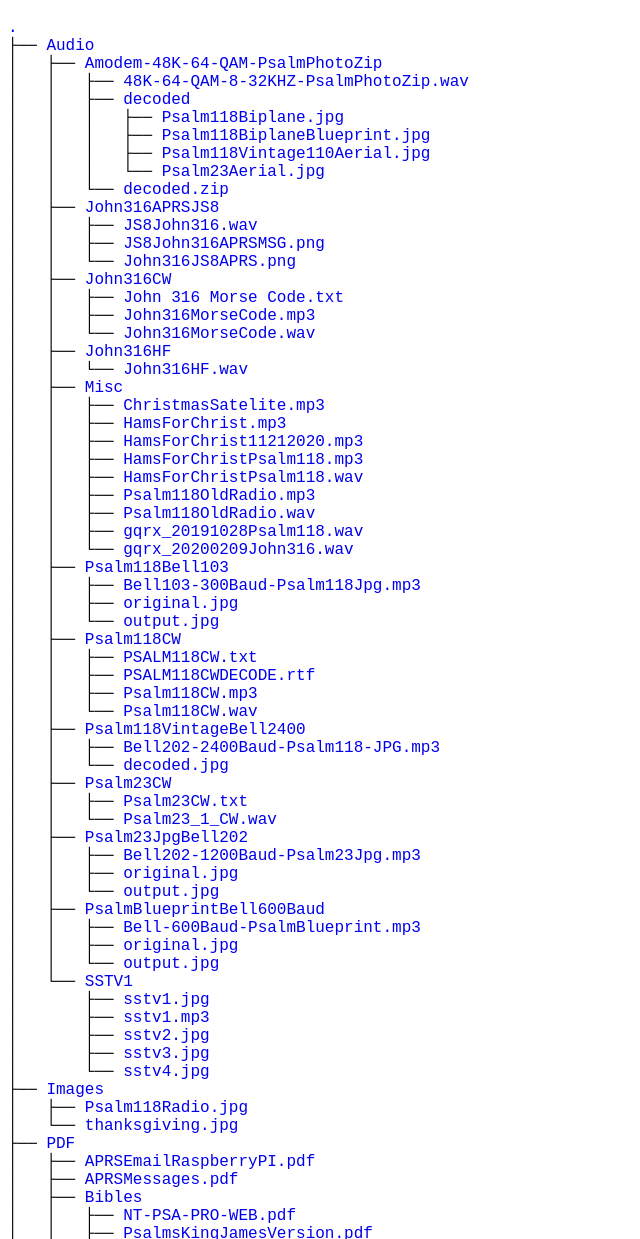
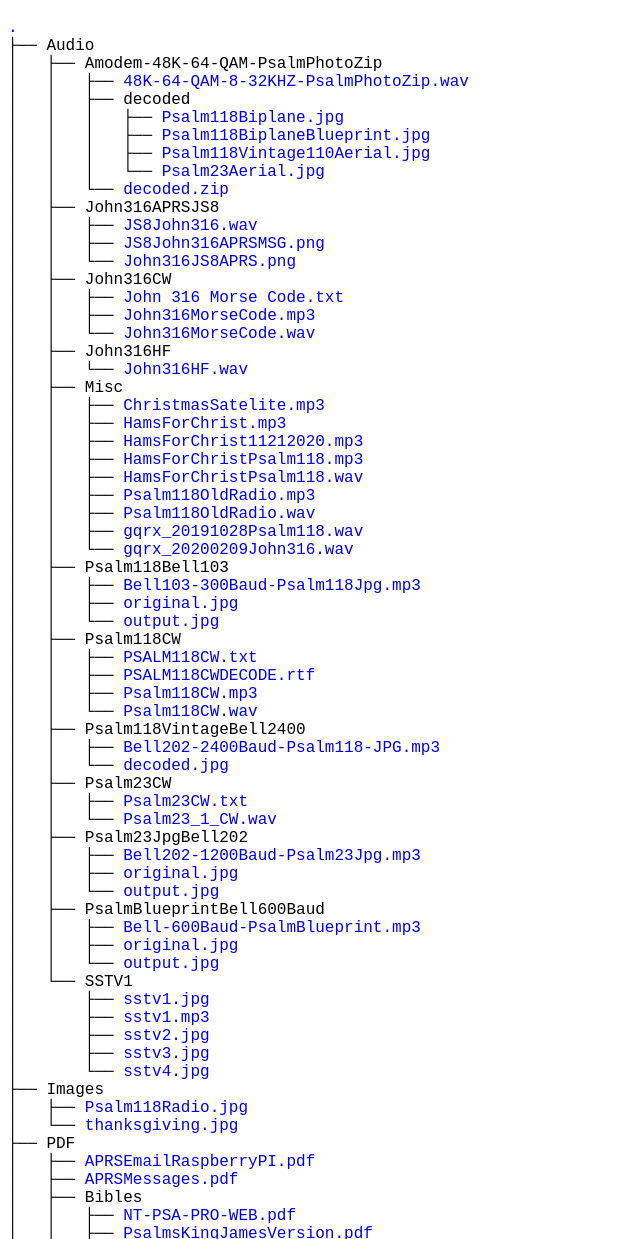
Before and after one commit to aprs-tools/amateur-radio-resources, a plain HTML site: page index.html in a window 1280 px wide. Shown: the part 61-1300 px from the top of the page, without its empty margins (0-640 px from the left). Drawn offline with Linux system fonts and the light colour scheme.

Commit message:
Fix issues with dead folder links

```diff
--- a/index.html
+++ b/index.html
@@ -26,26 +26,26 @@
 <body>
 	<h1>Directory Tree</h1><p>
 	<a href="./">.</a><br>
-	├── <a href="./Audio/">Audio</a><br>
-	│   ├── <a href="./Audio/Amodem-48K-64-QAM-PsalmPhotoZip/">Amodem-48K-64-QAM-PsalmPhotoZip</a><br>
+	├── Audio</a><br>
+	│   ├── Amodem-48K-64-QAM-PsalmPhotoZip</a><br>
 	│   │   ├── <a href="./Audio/Amodem-48K-64-QAM-PsalmPhotoZip/48K-64-QAM-8-32KHZ-PsalmPhotoZip.wav">48K-64-QAM-8-32KHZ-PsalmPhotoZip.wav</a><br>
-	│   │   ├── <a href="./Audio/Amodem-48K-64-QAM-PsalmPhotoZip/decoded/">decoded</a><br>
+	│   │   ├── decoded</a><br>
 	│   │   │   ├── <a href="./Audio/Amodem-48K-64-QAM-PsalmPhotoZip/decoded/Psalm118Biplane.jpg">Psalm118Biplane.jpg</a><br>
 	│   │   │   ├── <a href="./Audio/Amodem-48K-64-QAM-PsalmPhotoZip/decoded/Psalm118BiplaneBlueprint.jpg">Psalm118BiplaneBlueprint.jpg</a><br>
 	│   │   │   ├── <a href="./Audio/Amodem-48K-64-QAM-PsalmPhotoZip/decoded/Psalm118Vintage110Aerial.jpg">Psalm118Vintage110Aerial.jpg</a><br>
 	│   │   │   └── <a href="./Audio/Amodem-48K-64-QAM-PsalmPhotoZip/decoded/Psalm23Aerial.jpg">Psalm23Aerial.jpg</a><br>
 	│   │   └── <a href="./Audio/Amodem-48K-64-QAM-PsalmPhotoZip/decoded.zip">decoded.zip</a><br>
-	│   ├── <a href="./Audio/John316APRSJS8/">John316APRSJS8</a><br>
+	│   ├── John316APRSJS8</a><br>
 	│   │   ├── <a href="./Audio/John316APRSJS8/JS8John316.wav">JS8John316.wav</a><br>
 	│   │   ├── <a href="./Audio/John316APRSJS8/JS8John316APRSMSG.png">JS8John316APRSMSG.png</a><br>
 	│   │   └── <a href="./Audio/John316APRSJS8/John316JS8APRS.png">John316JS8APRS.png</a><br>
-	│   ├── <a href="./Audio/John316CW/">John316CW</a><br>
+	│   ├── John316CW</a><br>
 	│   │   ├── <a href="./Audio/John316CW/John%20316%20Morse%20Code.txt">John 316 Morse Code.txt</a><br>
 	│   │   ├── <a href="./Audio/John316CW/John316MorseCode.mp3">John316MorseCode.mp3</a><br>
 	│   │   └── <a href="./Audio/John316CW/John316MorseCode.wav">John316MorseCode.wav</a><br>
-	│   ├── <a href="./Audio/John316HF/">John316HF</a><br>
+	│   ├── John316HF</a><br>
 	│   │   └── <a href="./Audio/John316HF/John316HF.wav">John316HF.wav</a><br>
-	│   ├── <a href="./Audio/Misc/">Misc</a><br>
+	│   ├── Misc</a><br>
 	│   │   ├── <a href="./Audio/Misc/ChristmasSatelite.mp3">ChristmasSatelite.mp3</a><br>
 	│   │   ├── <a href="./Audio/Misc/HamsForChrist.mp3">HamsForChrist.mp3</a><br>
 	│   │   ├── <a href="./Audio/Misc/HamsForChrist11212020.mp3">HamsForChrist11212020.mp3</a><br>
@@ -55,53 +55,53 @@
 	│   │   ├── <a href="./Audio/Misc/Psalm118OldRadio.wav">Psalm118OldRadio.wav</a><br>
 	│   │   ├── <a href="./Audio/Misc/gqrx_20191028Psalm118.wav">gqrx_20191028Psalm118.wav</a><br>
 	│   │   └── <a href="./Audio/Misc/gqrx_20200209John316.wav">gqrx_20200209John316.wav</a><br>
-	│   ├── <a href="./Audio/Psalm118Bell103/">Psalm118Bell103</a><br>
+	│   ├── Psalm118Bell103</a><br>
 	│   │   ├── <a href="./Audio/Psalm118Bell103/Bell103-300Baud-Psalm118Jpg.mp3">Bell103-300Baud-Psalm118Jpg.mp3</a><br>
 	│   │   ├── <a href="./Audio/Psalm118Bell103/original.jpg">original.jpg</a><br>
 	│   │   └── <a href="./Audio/Psalm118Bell103/output.jpg">output.jpg</a><br>
-	│   ├── <a href="./Audio/Psalm118CW/">Psalm118CW</a><br>
+	│   ├── Psalm118CW</a><br>
 	│   │   ├── <a href="./Audio/Psalm118CW/PSALM118CW.txt">PSALM118CW.txt</a><br>
 	│   │   ├── <a href="./Audio/Psalm118CW/PSALM118CWDECODE.rtf">PSALM118CWDECODE.rtf</a><br>
 	│   │   ├── <a href="./Audio/Psalm118CW/Psalm118CW.mp3">Psalm118CW.mp3</a><br>
 	│   │   └── <a href="./Audio/Psalm118CW/Psalm118CW.wav">Psalm118CW.wav</a><br>
-	│   ├── <a href="./Audio/Psalm118VintageBell2400/">Psalm118VintageBell2400</a><br>
+	│   ├── Psalm118VintageBell2400</a><br>
 	│   │   ├── <a href="./Audio/Psalm118VintageBell2400/Bell202-2400Baud-Psalm118-JPG.mp3">Bell202-2400Baud-Psalm118-JPG.mp3</a><br>
 	│   │   └── <a href="./Audio/Psalm118VintageBell2400/decoded.jpg">decoded.jpg</a><br>
-	│   ├── <a href="./Audio/Psalm23CW/">Psalm23CW</a><br>
+	│   ├── Psalm23CW</a><br>
 	│   │   ├── <a href="./Audio/Psalm23CW/Psalm23CW.txt">Psalm23CW.txt</a><br>
 	│   │   └── <a href="./Audio/Psalm23CW/Psalm23_1_CW.wav">Psalm23_1_CW.wav</a><br>
-	│   ├── <a href="./Audio/Psalm23JpgBell202/">Psalm23JpgBell202</a><br>
+	│   ├── Psalm23JpgBell202</a><br>
 	│   │   ├── <a href="./Audio/Psalm23JpgBell202/Bell202-1200Baud-Psalm23Jpg.mp3">Bell202-1200Baud-Psalm23Jpg.mp3</a><br>
 	│   │   ├── <a href="./Audio/Psalm23JpgBell202/original.jpg">original.jpg</a><br>
 	│   │   └── <a href="./Audio/Psalm23JpgBell202/output.jpg">output.jpg</a><br>
-	│   ├── <a href="./Audio/PsalmBlueprintBell600Baud/">PsalmBlueprintBell600Baud</a><br>
+	│   ├── PsalmBlueprintBell600Baud</a><br>
 	│   │   ├── <a href="./Audio/PsalmBlueprintBell600Baud/Bell-600Baud-PsalmBlueprint.mp3">Bell-600Baud-PsalmBlueprint.mp3</a><br>
 	│   │   ├── <a href="./Audio/PsalmBlueprintBell600Baud/original.jpg">original.jpg</a><br>
 	│   │   └── <a href="./Audio/PsalmBlueprintBell600Baud/output.jpg">output.jpg</a><br>
-	│   └── <a href="./Audio/SSTV1/">SSTV1</a><br>
+	│   └── SSTV1</a><br>
 	│   &nbsp;&nbsp;&nbsp; ├── <a href="./Audio/SSTV1/sstv1.jpg">sstv1.jpg</a><br>
 	│   &nbsp;&nbsp;&nbsp; ├── <a href="./Audio/SSTV1/sstv1.mp3">sstv1.mp3</a><br>
 	│   &nbsp;&nbsp;&nbsp; ├── <a href="./Audio/SSTV1/sstv2.jpg">sstv2.jpg</a><br>
 	│   &nbsp;&nbsp;&nbsp; ├── <a href="./Audio/SSTV1/sstv3.jpg">sstv3.jpg</a><br>
 	│   &nbsp;&nbsp;&nbsp; └── <a href="./Audio/SSTV1/sstv4.jpg">sstv4.jpg</a><br>
-	├── <a href="./Images/">Images</a><br>
+	├── Images</a><br>
 	│   ├── <a href="./Images/Psalm118Radio.jpg">Psalm118Radio.jpg</a><br>
 	│   └── <a href="./Images/thanksgiving.jpg">thanksgiving.jpg</a><br>
-	├── <a href="./PDF/">PDF</a><br>
+	├── PDF</a><br>
 	│   ├── <a href="./PDF/APRSEmailRaspberryPI.pdf">APRSEmailRaspberryPI.pdf</a><br>
 	│   ├── <a href="./PDF/APRSMessages.pdf">APRSMessages.pdf</a><br>
-	│   ├── <a href="./PDF/Bibles/">Bibles</a><br>
+	│   ├── Bibles</a><br>
 	│   │   ├── <a href="./PDF/Bibles/NT-PSA-PRO-WEB.pdf">NT-PSA-PRO-WEB.pdf</a><br>
 	│   │   ├── <a href="./PDF/Bibles/PsalmsKingJamesVersion.pdf">PsalmsKingJamesVersion.pdf</a><br>
 	│   │   ├── <a href="./PDF/Bibles/bible.pdf">bible.pdf</a><br>
 	│   │   └── <a href="./PDF/Bibles/engwebpb_all.pdf">engwebpb_all.pdf</a><br>
 	│   └── <a href="./PDF/JS8APRS.pdf">JS8APRS.pdf</a><br>
 	├── <a href="./README.md">README.md</a><br>
-	├── <a href="./Text/">Text</a><br>
+	├── Text</a><br>
 	│   ├── <a href="./Text/APRSMessages.html">APRSMessages.html</a><br>
 	│   ├── <a href="./Text/JS8APRS.txt">JS8APRS.txt</a><br>
 	│   └── <a href="./Text/thanks.rtf">thanks.rtf</a><br>
-	└── <a href="./Videos/">Videos</a><br>
+	└── Videos</a><br>
 	&nbsp;&nbsp;&nbsp; ├── <a href="./Videos/ChristmasSatelite.mp4">ChristmasSatelite.mp4</a><br>
 	&nbsp;&nbsp;&nbsp; ├── <a href="./Videos/HamsForChrist.mpg">HamsForChrist.mpg</a><br>
 	&nbsp;&nbsp;&nbsp; └── <a href="./Videos/John%20316%20Morse%20Code.mp4">John 316 Morse Code.mp4</a><br>
```
